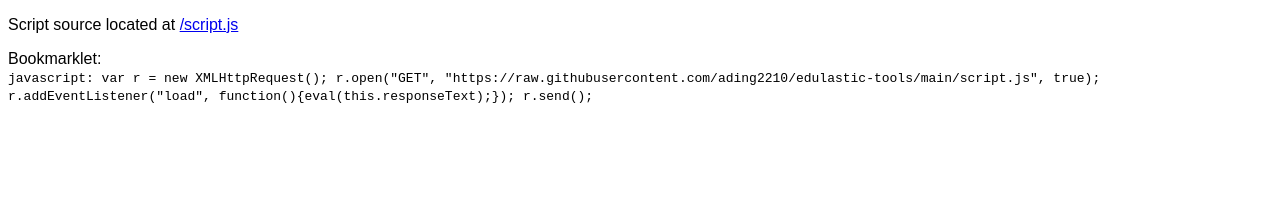
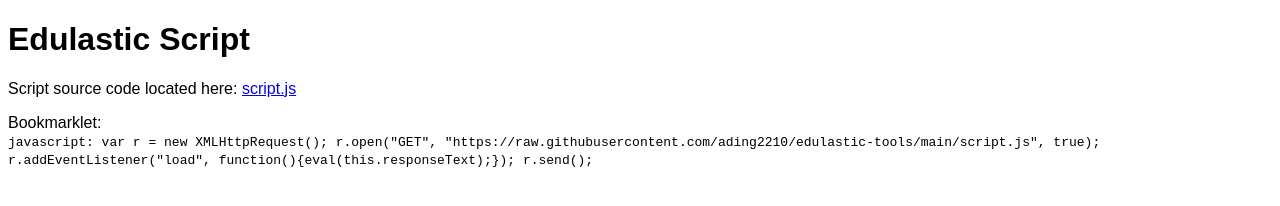
Before and after one commit to ading2210/edulastic-tools, a plain HTML site: page index.html in a window 1280 px wide. Drawn offline with Linux system fonts and the light colour scheme.

Commit message:
edit index.html

```diff
--- a/index.html
+++ b/index.html
@@ -4,16 +4,17 @@
 <head>
   <meta charset="utf-8">
   <meta name="viewport" content="width=device-width">
-  <title>replit</title>
+  <title>Edulastic Script</title>
   <style>
-    p {
+    p, h1 {
       font-family: Arial;
     }
   </style>
 </head>
 
 <body>
-  <p>Script source located at <a href="/script.js">/script.js</a></p>
+  <h1>Edulastic Script</h1>
+  <p>Script source code located here: <a href="https://github.com/ading2210/edulastic-tools/blob/main/script.js">script.js</a></p>
   <p style="margin-bottom: 0px;">Bookmarklet:</p>
   <code>javascript: var r = new XMLHttpRequest(); r.open("GET", "https://raw.githubusercontent.com/ading2210/edulastic-tools/main/script.js", true); r.addEventListener("load", function(){eval(this.responseText);}); r.send();</code>
 </body>
```
